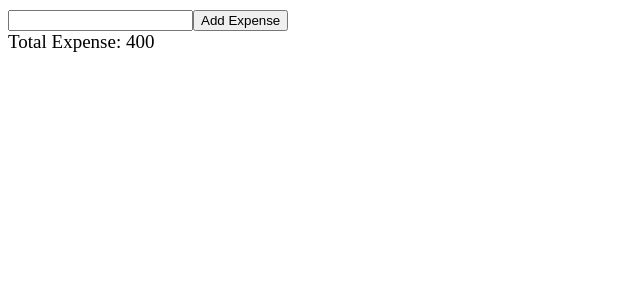
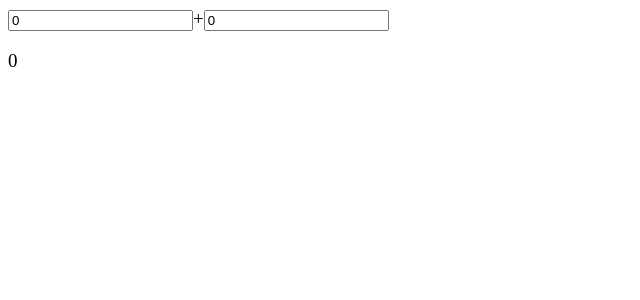
Before and after one commit to sayanpaul186/React-Dynamic-Calc---Building-a-First-Custom-Functional-Component-Component-fun---jqqafkvd027l, a React app: page / in a window 1280 px wide. Shown: the top 300 px of the page, without its empty margins (0-640 px from the left). Built offline with nearby package versions, Linux system fonts and the light colour scheme.

Commit message:
Update App.js

```diff
--- a/src/components/App.js
+++ b/src/components/App.js
@@ -1,30 +1,32 @@
-import React,{useState} from 'react'
-import '../styles/App.css';
+import React, { useState, useEffect } from "react";
+import "../styles/App.css";
+const App = () => {
+  const [output, setOutput] = useState(0);
+  const [value1, setValue1] = useState(0);
+  const [value2, setValue2] = useState(0);
 
-const App = () => {
-  const [expense, setExpense] = useState(0);
-  const handle = () => {
-    const a = document.createElement("li");
-    const b = document.getElementById("expense-input").value;
-    a.innerHTML = b;
-    document.getElementById("expense-list").appendChild(a);
-    const c = b.indexOf('-');
-    const d = b.slice(c + 1).trim();
-    setExpense(parseInt(d) + expense);
-  }
+  useEffect(() => {
+    setOutput(Number(value1) + Number(value2));
+  }, [value1, value2]);
 
   return (
     <div id="main">
-      <input id="expense-input" />
-      <button id="expense-button" onClick={handle}>Add Expense</button>
-      <div id="expense-list">
-      </div>
-      <div id="total-expense">
-        Total Expense: 400
-      </div>
+      <input
+        id="input1"
+        type="number"
+        value={value1}
+        onChange={(e) => setValue1(e.target.value)}
+      />
+      +
+      <input
+        id="input2"
+        type="number"
+        value={value2}
+        onChange={(e) => setValue2(e.target.value)}
+      />
+      <p id="result">{output}</p>
     </div>
-  )
-}
-
+  );
+};
 
 export default App;
```
